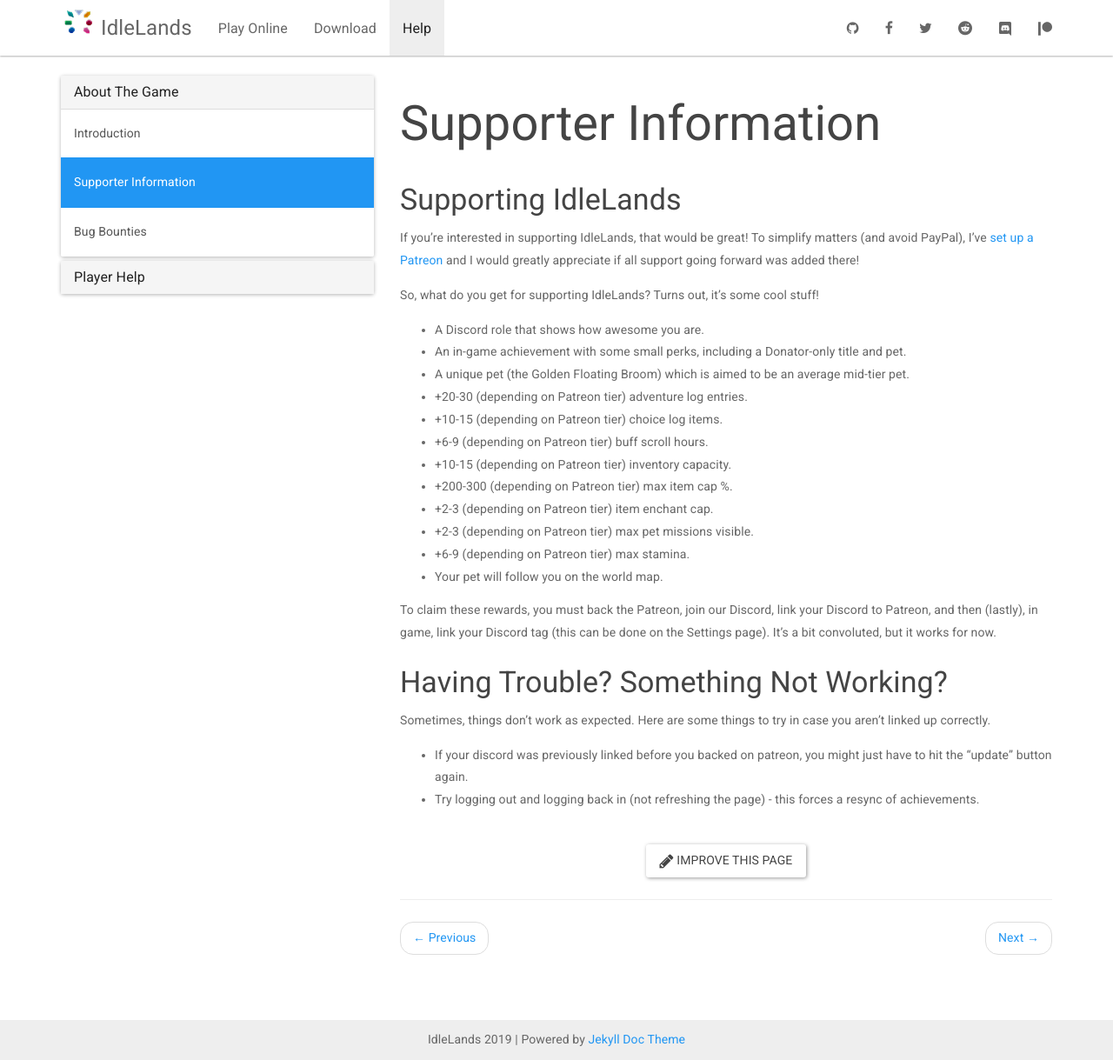
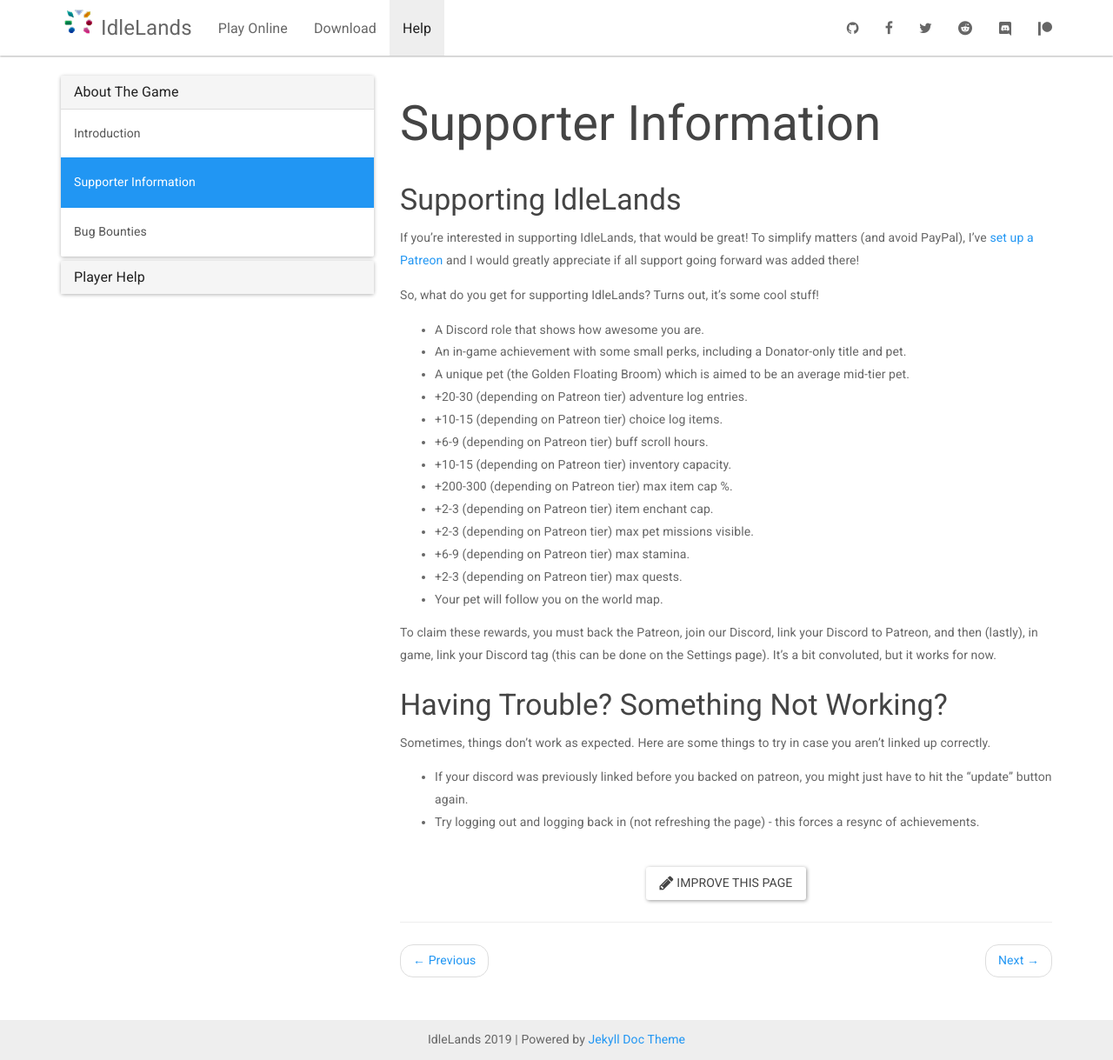
Before and after one commit to IdleLands/idlelands.github.io, a Jekyll site: the page built from _docs/help/supporter.md, in a window 1280 px wide and 1219 px high. Shown: the whole window at 87% size. Built offline with Jekyll 4.4.1, drawn with Linux system fonts in a browser that asks for light colours; nearby versions of some CDN libraries.

Commit message:
Update supporter.md

```diff
--- a/_docs/help/supporter.md
+++ b/_docs/help/supporter.md
@@ -21,6 +21,7 @@
 * +2-3 (depending on Patreon tier) item enchant cap.
 * +2-3 (depending on Patreon tier) max pet missions visible.
 * +6-9 (depending on Patreon tier) max stamina.
+* +2-3 (depending on Patreon tier) max quests.
 * Your pet will follow you on the world map.
 
 To claim these rewards, you must back the Patreon, join our Discord, link your Discord to Patreon, and then (lastly), in game, link your Discord tag (this can be done on the Settings page). It's a bit convoluted, but it works for now.
```
